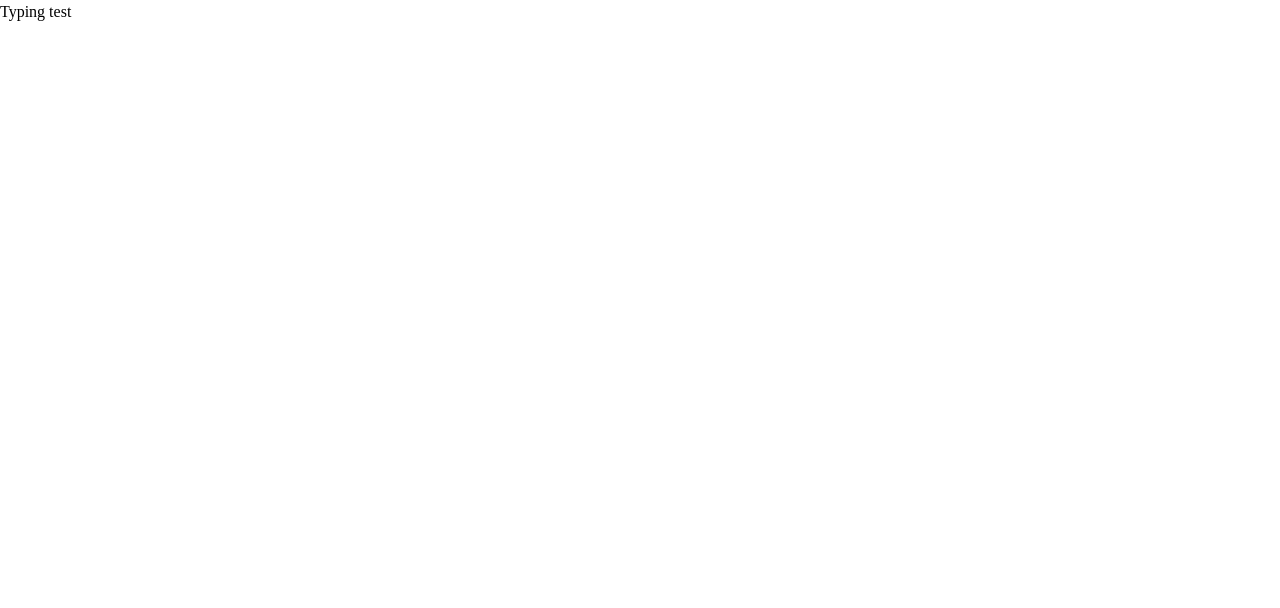
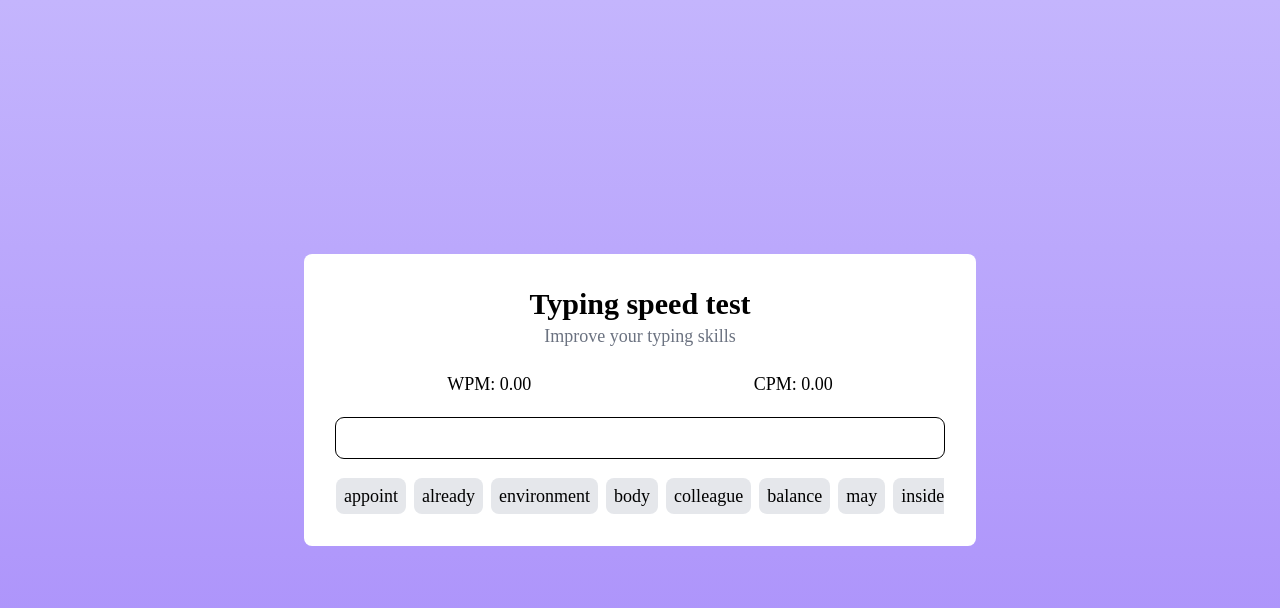
Before and after one commit to patryk-penczek/typing-speed-test, a Svelte app: page / in a window 1280 px wide. Shown: the top 608 px of the page. Built offline with nearby package versions, Linux system fonts and the light colour scheme; a web font is replaced by a local one.

Commit message:
feat: Added functionality to App.svelte file

```diff
--- a/src/App.svelte
+++ b/src/App.svelte
@@ -1,4 +1,30 @@
 <script lang="ts">
+  import { onMount } from "svelte"
+  import WordInput from "./components/WordInput.svelte"
+  import type { WordData } from "./types"
+  import { shuffleArray } from "./utils/shuffleArray"
+  import { WORD_LIST } from "./words"
+
+  let wordDataList: WordData[] = [];
+
+  onMount(() => {
+    const shuffledWords = shuffleArray(WORD_LIST.slice());
+    wordDataList = shuffledWords.map(word => ({
+      word: word,
+      correctCount: 0,
+      mistakeCount: 0
+    }));
+  });
 </script>
 
-<main>Typing test</main>
+<main
+  class="flex items-center justify-center min-h-screen overflow-hidden bg-gradient-to-b from-violet-300 to-violet-400"
+>
+  <div class="flex flex-col items-center w-full max-w-2xl p-8 bg-white gap-y-5 sm:rounded-lg">
+    <div class="flex flex-col items-center">
+      <h1 class="text-3xl font-semibold">Typing speed test</h1>
+      <h2 class="text-lg font-medium text-gray-500"> Improve your typing skills </h2>
+    </div>
+    <WordInput wordDataList="{wordDataList}" />
+  </div>
+</main>
```
